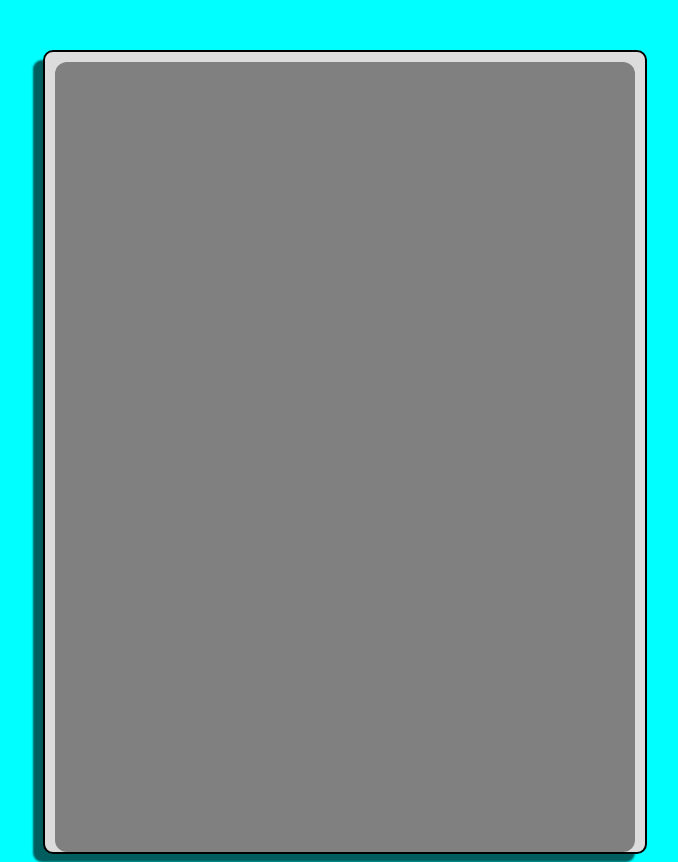
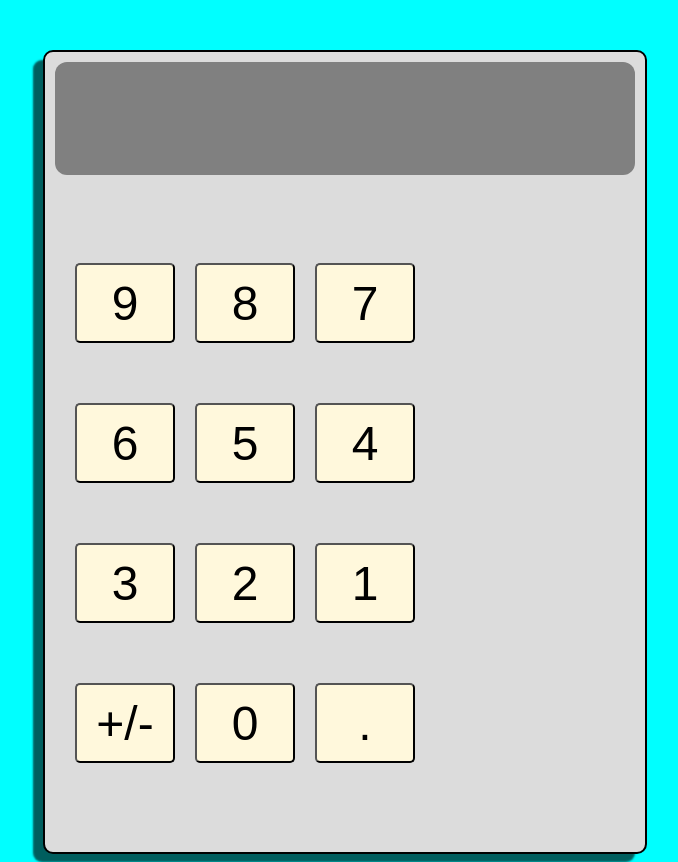
Before and after one commit to kraken55/TOP-Calculator, a plain HTML site: page src/index.html in a window 1280 px wide. Shown: the whole page, without its empty margins (295-973 px from the left). Drawn offline with Linux system fonts and the light colour scheme.

Commit message:
Style number keypad

```diff
--- a/src/index.html
+++ b/src/index.html
@@ -12,9 +12,28 @@
         <div class="calculator-screen">
             <p class="current-number-displayed"></p>
         </div>
-        <div class="calculator-buttons">
+        <div class="calculator-buttons-container">
             <div class="calculator-buttons-numbers">
-
+                <div class="calculator-buttons-numbers-row">
+                    <button class="calculator-button">9</button>
+                    <button class="calculator-button">8</button>
+                    <button class="calculator-button">7</button>
+                </div>
+                <div class="calculator-buttons-numbers-row">
+                    <button class="calculator-button">6</button>
+                    <button class="calculator-button">5</button>
+                    <button class="calculator-button">4</button>
+                </div>
+                <div class="calculator-buttons-numbers-row">
+                    <button class="calculator-button">3</button>
+                    <button class="calculator-button">2</button>
+                    <button class="calculator-button">1</button>
+                </div>
+                <div class="calculator-buttons-numbers-row">
+                    <button class="calculator-button">+/-</button>
+                    <button class="calculator-button">0</button>
+                    <button class="calculator-button">.</button>
+                </div>
             </div>
             <div class="calculator-buttons-operations">
 
--- a/src/style.css
+++ b/src/style.css
@@ -30,3 +30,33 @@
     background-color: gray;
     border-radius: 12px;
 }
+
+.calculator-buttons-container {
+    display: flex;
+    flex: 2 0 auto;
+    flex-direction: row;
+}
+
+.calculator-buttons-numbers {
+    display: flex;
+    flex-direction: column;
+    justify-content: center;
+    /*margin-top: 80px;*/
+    margin-left: 30px;
+    gap: 60px;
+}
+
+.calculator-buttons-numbers-row {
+    display: flex;
+    flex-direction: row;
+    justify-content: center;
+    gap: 20px;
+}
+
+.calculator-button {
+    height: 80px;
+    width: 100px;
+    border-radius: 5px;
+    font-size: 4rem;
+    background-color: cornsilk;
+}
```
